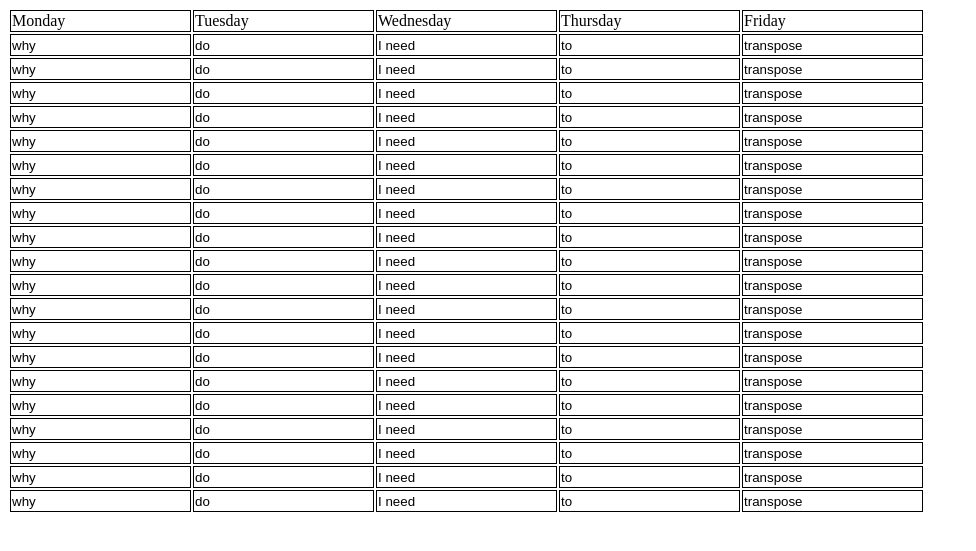
After one commit to durunkim/simple_app, a Django app: page /todo_list.html in a window 1280 px wide. The commit adds this page. Shown: the top 551 px of the page, without its empty margins (0-976 px from the left). Run offline with Django 4.2, Linux system fonts and the light colour scheme.

Commit message:
Added todo list

```diff
--- a/studyplanner/urls.py
+++ b/studyplanner/urls.py
@@ -16,9 +16,10 @@ Including another URLconf
 """
 from django.contrib import admin
 from django.urls import path
-from studyplanner_website.views import mainpage
+from studyplanner_website import views as app_views
 
 urlpatterns = [
     path('admin/', admin.site.urls),
-    path("index.html",mainpage)
+    path("index.html",app_views.mainpage),
+    path("todo_list.html",app_views.todo_list)
 ]
--- /dev/null
+++ b/studyplanner_website/static/todo_list.css
@@ -0,0 +1,14 @@
+.table-input{
+    border:none;
+    margin:0;
+    padding:0;
+    width:100%;
+    height:100%;
+}
+.table-input-cell{
+    padding:1px;
+}
+
+td{
+    border:1px solid black
+}
--- a/studyplanner_website/templates/index.html
+++ b/studyplanner_website/templates/index.html
@@ -9,7 +9,7 @@
             <img style="width:400px">
             <div id="banner">here is the banner</div>
             <div id="title">Study Stars</div>
-            <a href="signup">sdhjkfghkfsghkfdjg</a>
+            <a href="signup">signup?</a>
             <div id="ad" style="right:20vw;top:20vh;width:20vw;height:20vh;position:absolute">ad</div>
         </div>
     </body>
--- /dev/null
+++ b/studyplanner_website/templates/todo_list.html
@@ -0,0 +1,25 @@
+<!DOCTYPE html>
+<html>
+    <head>
+        <link rel="stylesheet" href="/static/todo_list.css">
+        <title></title>
+    </head>
+    <body>
+        <table>
+            <tr>
+                <td>Monday</td>
+                <td>Tuesday</td>
+                <td>Wednesday</td>
+                <td>Thursday</td>
+                <td>Friday</td>
+            </tr>
+            {%for x in tasklen%}
+                <tr>
+                    {%for i in days%}
+                        <td class="table-input-cell"><input value="{{i}}" class="table-input"></td>
+                    {%endfor%}
+                </tr>
+            {%endfor%}
+        </table>
+    </body>
+</html>
--- a/studyplanner_website/views.py
+++ b/studyplanner_website/views.py
@@ -3,3 +3,6 @@ from django.shortcuts import render
 # Create your views here.
 def mainpage(request):
     return render(request,"index.html",{})
+
+def todo_list(request):
+    return render(request,"todo_list.html",{"days":["why","do","I need","to","transpose"],"tasklen":"why is this a string"})
```
